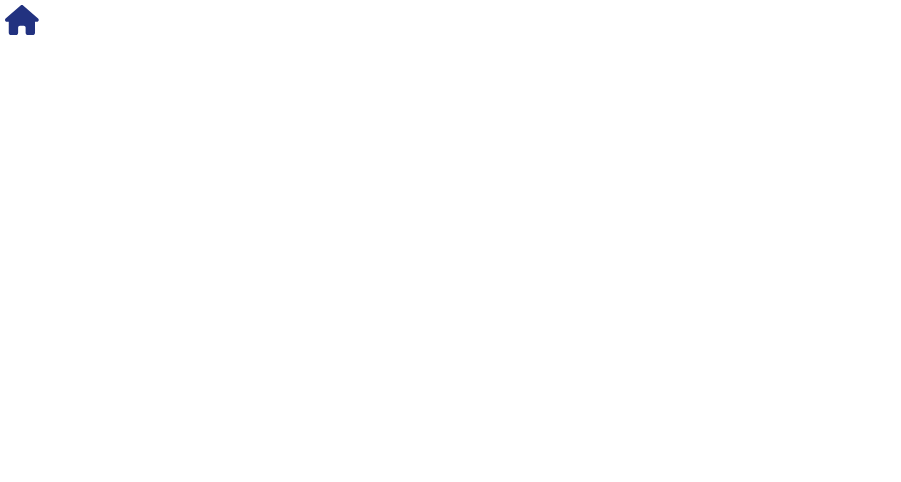
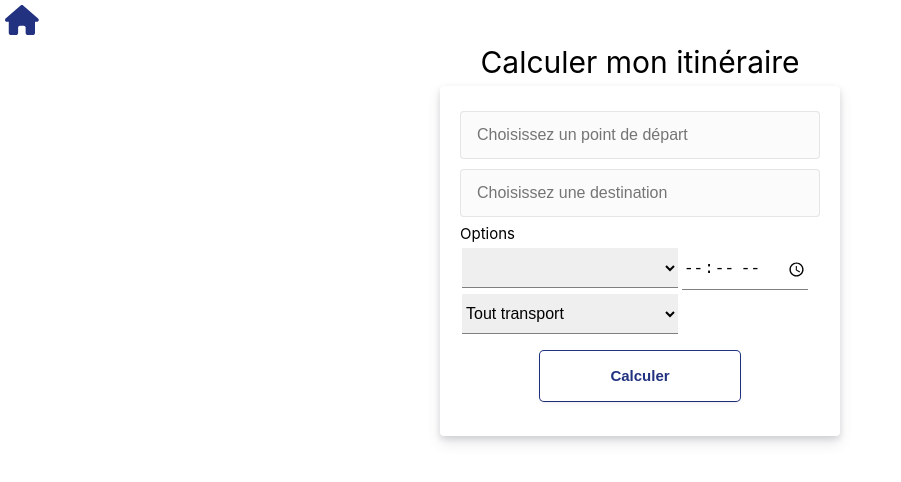
Before and after one commit to Benjamin-Bernard/M1-web-proj, a Vue app in the folder ViteMaRame/: page /CalculerItineraire in a window 1280 px wide. Shown: the top 482 px of the page, without its empty margins (0-901 px from the left). Built offline with nearby package versions, Linux system fonts and the light colour scheme.

Commit message:
CalculerItineraire component added

```diff
--- /dev/null
+++ b/ViteMaRame/src/components/CalculerItineraire.vue
@@ -0,0 +1,143 @@
+<template>
+    <div>
+        <h1>Calculer mon itinéraire</h1>
+        <div class="form" @submit.prevent="checkData() == false">
+            <form>
+                <p id="inavalid-data-msg" v-if="invalidData">Le mot de passe doit être composée d'au moins 8 caractères</p>
+                <input class="wide-input" type="text" placeholder="Choisissez un point de départ" v-model="depart" required>
+                <input class="wide-input" type="text" placeholder="Choisissez une destination" v-model="destination" required>
+                <p>Options</p>
+                <select class="medium-input" name="time" id="time" v-model="form.time" :change="getTime()">
+                    <option value="leaveNow">Partir maintenant</option>
+                    <option value="departAt">Départ à</option>
+                    <option value="arriveAt">Arrivée à</option>
+                </select>
+                <input class="small-input" type="time" v-if="!leaveNow" required>
+                <select class="medium-input" name="transport" id="transport">
+                    <option value="all">Tout transport</option>
+                    <option value="metro">Métro</option>
+                    <option value="bus">Bus</option>
+                    <option value="RER">RER</option>
+                    <option value="tramway">Tramway</option>
+                </select>
+                <div class="btn-container">
+                    <button>Calculer</button>
+                </div>
+            </form>
+        </div>
+    </div>
+</template>
+
+<script>
+export default {
+  data() {
+    return {
+        invalidData: false,
+        leaveNow: true,
+        form: {
+            depart: "",
+            destination: "",
+            time: "",
+        }
+    }
+  },
+  methods: {
+    getTime() {
+        this.leaveNow = (this.form.time === "leaveNow")
+    },
+    // C'est juste un test xD
+    checkData() {
+        if (this.form.depart === "marseille") {
+            return true
+        }
+        else {
+            return false
+        }
+    }
+  }
+}
+</script>
+
+<style scoped>
+
+h1 {
+  text-align: center;
+}
+
+.form {
+    display: flex;
+    flex-direction: column;
+    background-color: #fff;
+    margin: auto;
+    width: 400px;
+    height: 350px;
+    padding: 20px;
+    background: white;
+  border-radius: 4px;
+  box-shadow: rgba(60, 66, 87, 0.12) 0px 7px 14px 0px,
+    rgba(0, 0, 0, 0.12) 0px 3px 6px 0px;
+}
+
+.wide-input {
+    width: 100%;
+    height: 48px;
+    border: none;
+    border: 1px solid rgba(60, 66, 87, 0.12);
+    background-color: rgb(251, 251, 251);
+    border-radius: 4px;
+    font-size: 16px;
+    margin-top: 5px;
+    margin-bottom: 5px;
+    padding-left: 16px;
+}
+
+.medium-input {
+    width: 60%;
+    height: 40px;
+    border: none;
+    border-bottom: 1px solid grey;
+    font-size: 16px;
+    margin: 2px;
+}
+
+.small-input {
+    width: 35%;
+    height: 40px;
+    border: none;
+    border-bottom: 1px solid grey;
+    font-size: 16px;
+    margin: 2px;
+}
+
+.btn-container {
+    display: flex;
+    width: 80%;
+    margin: 10px auto;
+    padding: 5px;
+    justify-content: center;
+}
+
+button {
+  width: 50px;
+  background-color: #fff;
+  width: 200px;
+  height: 50px;
+  box-shadow: rgba(0, 0, 0, 0) 0px 0px 0px 0px, rgba(0, 0, 0, 0) 0px 0px 0px 0px,
+    rgba(0, 0, 0, 0.12) 0px 1px 1px 0px, rgb(34, 50, 128) 0px 0px 0px 1px,
+    rgba(0, 0, 0, 0) 0px 0px 0px 0px, rgba(0, 0, 0, 0) 0px 0px 0px 0px,
+    rgba(60, 66, 87, 0.08) 0px 2px 5px 0px;
+  color: rgb(34, 50, 128);
+  font-size: 15px;
+  font-weight: 600;
+  border-radius: 4px;
+  outline-color: rgb(34 50 128 / 0.5);
+  cursor: pointer;
+  border: unset;
+}
+
+button:hover {
+  color: #fff;
+  background-color: rgb(34, 50, 128);
+  transition: background-color 0.5s linear;
+}
+</style>
--- a/ViteMaRame/src/router/index.js
+++ b/ViteMaRame/src/router/index.js
@@ -1,6 +1,7 @@
 import { createRouter, createWebHistory } from 'vue-router';
 import HomePage from '../components/HomePage.vue';
 import MesItineraires from '../components/MesItineraires.vue';
+import CalculerItineraire from '../components/CalculerItineraire.vue';
 
 
 
@@ -14,11 +15,8 @@ const router = createRouter({
     },
     {
       path: '/CalculerItineraire',
-      name: 'CalculerItineraire'
-      // route level code-splitting
-      // this generates a separate chunk (About.[hash].js) for this route
-      // which is lazy-loaded when the route is visited.
-      //component: () => import('../views/AboutView.vue')
+      name: 'CalculerItineraire',
+      component: CalculerItineraire
     },
     {
       path: '/ItineraireActuel',
```
